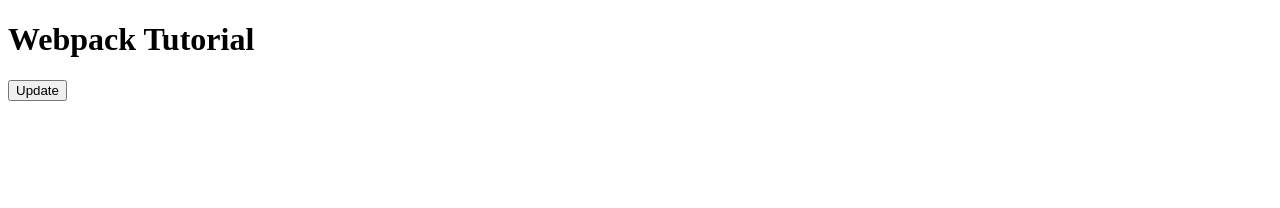
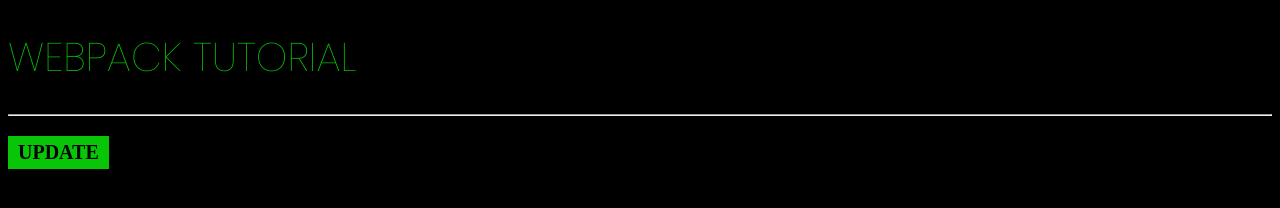
Before and after one commit to Nimira43/Webpack, a plain HTML site: page Intro-Project/index.html in a window 1280 px wide. Drawn offline with nearby package versions, Linux system fonts and the light colour scheme; a web font is replaced by a local one.

Commit message:
Added styling.

```diff
--- a/Intro-Project/index.html
+++ b/Intro-Project/index.html
@@ -4,10 +4,12 @@
   <meta charset="UTF-8">
   <meta name="viewport" content="width=device-width, initial-scale=1.0">
   <link rel="icon" type="image/png" href="./images/billy.png">
+  <link rel="stylesheet" href="styles.css">
   <title>Webpack Tutorial</title>
 </head>
 <body>
-  <h1 id="header">Webpack Tutorial</h1>
+  <h1 id="header" class="title">Webpack Tutorial</h1>
+  <hr>
   <ul id="movie-list"></ul>
   <button onclick="buttonClicked()">Update</button>
   <script src="index.js"></script>
--- a/Intro-Project/index.js
+++ b/Intro-Project/index.js
@@ -5,7 +5,7 @@ function buttonClicked() {
   const listItems = ['Dune', 'Life of Brian', 'Skyfall']
   const ul = document.getElementById('movie-list')
 
-  _.forEach(listItems, function(item) {
+  _.forEach(listItems, (item) => {
     const tempEl = document.createElement('li')
     tempEl.innerHTML = item
     ul.appendChild(tempEl)
--- /dev/null
+++ b/Intro-Project/styles.css
@@ -0,0 +1,37 @@
+@import url('https://fonts.googleapis.com/css2?family=Doto:wght@100..900&family=Poppins:ital,wght@0,100;0,200;0,300;0,400;0,500;0,600;0,700;0,800;0,900;1,100;1,200;1,300;1,400;1,500;1,600;1,700;1,800;1,900&display=swap');
+
+
+
+body {
+  font-family: 'Doto', serif;
+  font-weight: 500;
+  font-size: 20px;
+  background-color: #000;
+  color: #08c508;
+}
+
+.title {
+  font-family: 'Poppins', sans-serif;
+  font-weight: 100;
+  text-transform: uppercase
+}
+
+li {
+  list-style: none;
+}
+
+button {
+  background-color: #08c508;
+  border: none;
+  outline: none;
+  font-family: inherit;
+  font-size: 20px;
+  font-weight: 900;
+  text-transform: uppercase;
+  padding: 5px 10px;
+  transition: background-color 0.5s ease-in-out;
+}
+
+button:hover {
+  background-color: #056005;
+}
```
